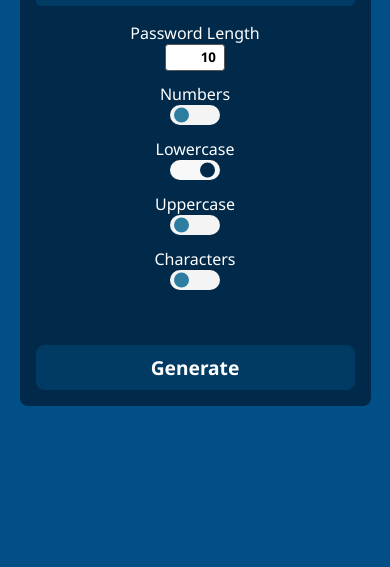
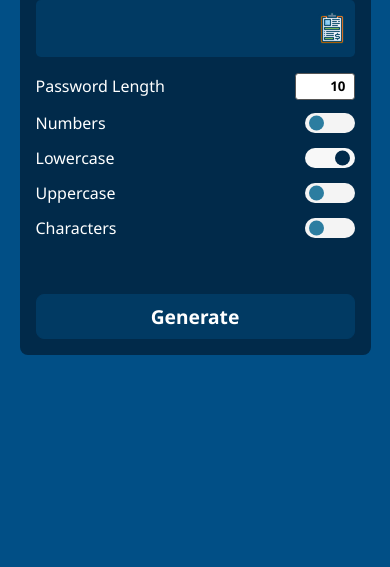
Before and after one commit to srikartopella/Password-Generator, a plain HTML site: page index.html in a window 390 px wide. Shown: the part 277-844 px from the top of the page. Drawn offline with Linux system fonts and the light colour scheme.

Commit message:
Small UI Change

```diff
--- a/styles.css
+++ b/styles.css
@@ -282,10 +282,5 @@ h2 {
   .display-password {
     text-align: center;
     font-size: 1.1rem;
-    flex-direction: column;
-  }
-
-  .flex-item {
-    flex-direction: column;
   }
 }
```
